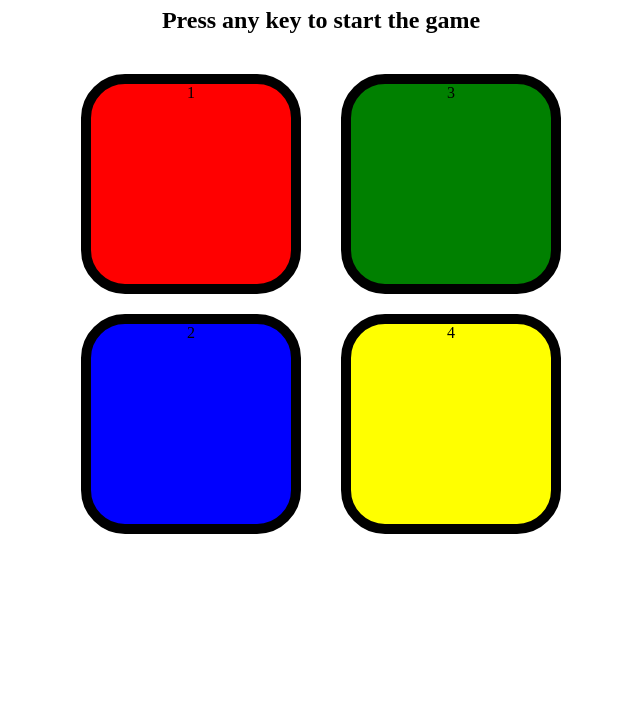
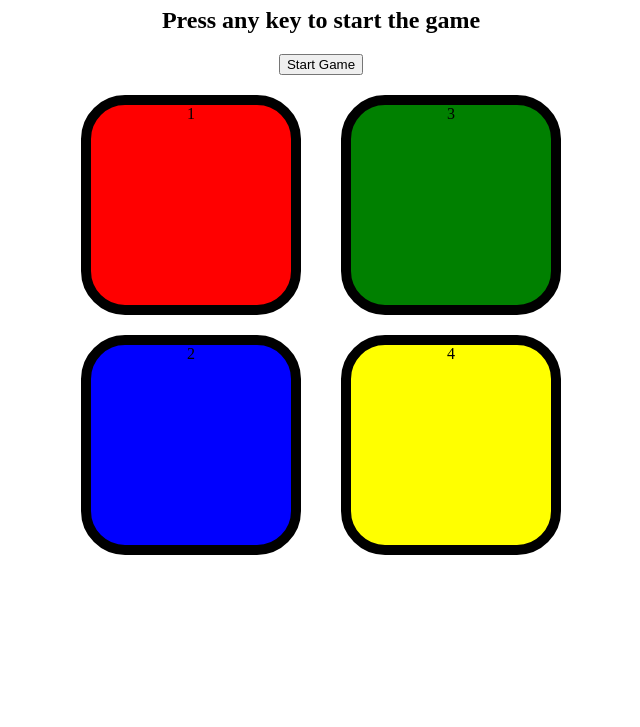
Before and after one commit to JL-Rana/Simon-Say, a plain HTML site: page index.html in a window 1280 px wide. Shown: the part 73-800 px from the top of the page, without its empty margins (319-959 px from the left). Drawn offline with Linux system fonts and the light colour scheme.

Commit message:
add button

```diff
--- a/index.html
+++ b/index.html
@@ -9,6 +9,7 @@
   <body>
     <h1>Simon Say Game</h1>
     <h2>Press any key to start the game</h2>
+    <button id="startBtn" onclick="startGame()">Start Game</button>
 
     <div class="btn-container">
       <div class="line1">
```
